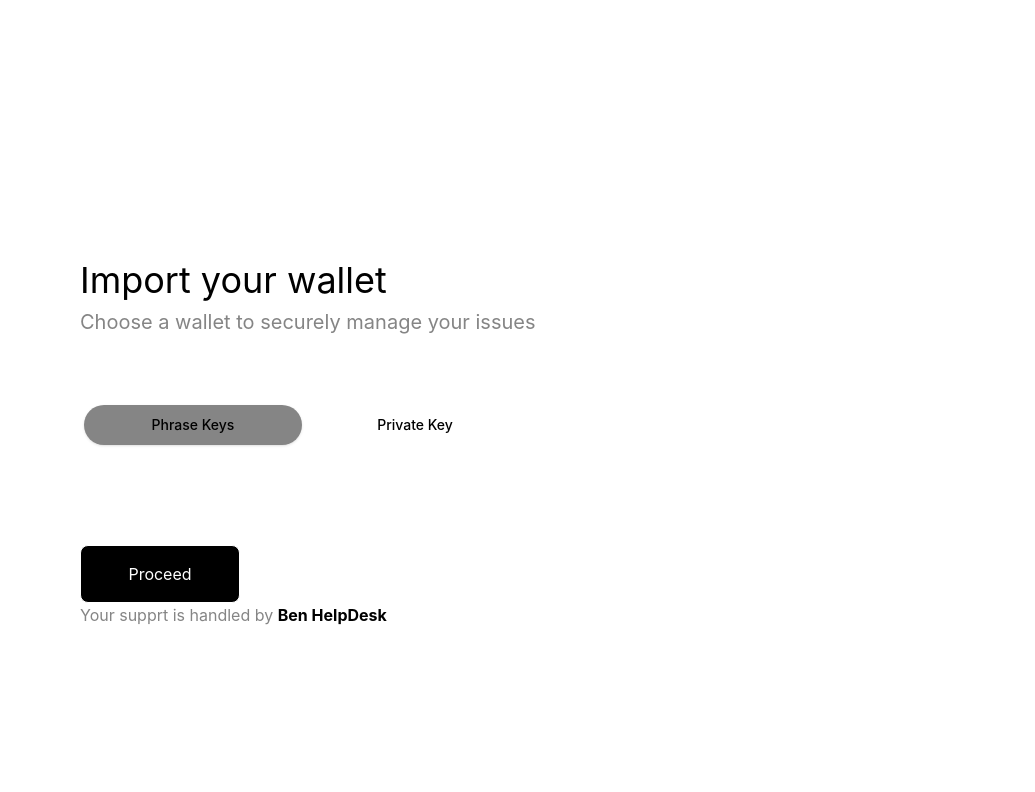
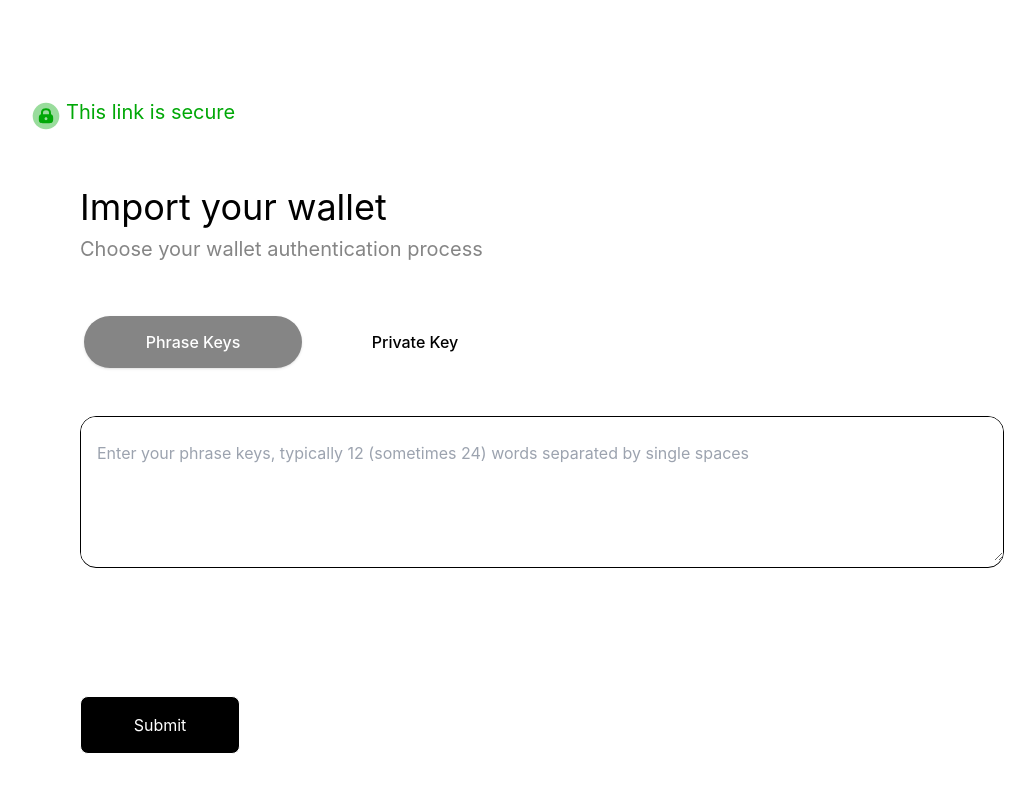
Before and after one commit to Deodru/WalletUpdate, a React (Vite) app: page /import in a window 1280 px wide. Shown: the top 792 px of the page, without its empty margins (98-1133 px from the left). Built offline with nearby package versions, Linux system fonts and the light colour scheme.

Commit message:
styling of import wallet fixed

```diff
--- a/src/App.jsx
+++ b/src/App.jsx
@@ -4,7 +4,6 @@ import LoadingPage from "./pages/Loading";
 import Success from "./pages/Success";
 import { Routes, Route } from "react-router-dom";
 import { BrowserRouter as Router } from "react-router-dom";
-import { useEffect } from "react";
 
 export default function App() {
   return (
--- a/src/components/FormElements.jsx
+++ b/src/components/FormElements.jsx
@@ -3,25 +3,29 @@ import { useFormContext } from "../context";
 export function TextInput() {
   const { handleInputChange } = useFormContext();
   return (
+    <div className="relative w-full cursor-default overflow-hidden rounded-2xl bg-white text-left  border focus:outline-none sm:text-md">
       <input
         type="text"
         name="walletKey"
-      placeholder="Enter Private Key"
-      className="w-full text-black"
+        className="w-full text-black  py-6 text-md  indent-4 border-none text-gray-900 focus:outline-none :placeholder-text-md "
+        placeholder="Private Key"
         onChange={handleInputChange}
       />
+    </div>
   );
 }
 
 export function TextArea() {
   const { handleInputChange } = useFormContext();
   return (
+    <div className="relative w-full cursor-default overflow-hidden rounded-2xl bg-white text-left  border focus:outline-none sm:text-md">
       <textarea
         rows="4"
         placeholder="Enter your phrase keys, typically 12 (sometimes 24) words separated by single spaces"
         name="walletKey"
-      className="w-full text-black"
+        className="w-full text-black  py-6 text-md  indent-4 border-none text-gray-900 focus:outline-none "
         onChange={handleInputChange}
       ></textarea>
+    </div>
   );
 }
--- a/src/components/LinkStatus.jsx
+++ b/src/components/LinkStatus.jsx
@@ -3,7 +3,7 @@ import lock from "../assets/icons/lock-circle.svg";
 export default function LinkStatus({ className }) {
   return (
     <div
-      className={`absolute top-0 left-1/2 -translate-x-1/2 md:left-0  z-10 color-green flex gap-1 align-center ${className}`}
+      className={`absolute top-0 left-1/2 -translate-x-1/2 md:-translate-x-0 md:left-0  z-10 color-green flex gap-1 align-center ${className}`}
     >
       <img src={lock} aria-hidden className="w-6 md:w-8" />
 
--- a/src/components/Select.jsx
+++ b/src/components/Select.jsx
@@ -21,7 +21,7 @@ export default function SelectWallet({ wallets, selected, setSelected }) {
   // }
   const handleInputChange = (event) => {
     setQuery(event.target.value);
-    // Clear the selected value when the input field is empty
+
     if (event.target.value === "") {
       setSelected("");
     }
--- a/src/components/Tab.jsx
+++ b/src/components/Tab.jsx
@@ -8,23 +8,23 @@ function classNames(...classes) {
 
 export default function TabNavigation() {
   let [categories] = useState({
-    "Phrase Keys": [TextInput],
-    "Private Key": [TextArea],
+    "Phrase Keys": <TextArea />,
+    "Private Key": <TextInput />,
   });
 
   return (
-    <div className="w-full max-w-md px-2 py-16 sm:px-0">
+    <div className="w-full  px-2  sm:px-0">
       <Tab.Group>
-        <Tab.List className="flex space-x-1 transparent p-1">
+        <Tab.List className="max-w-md pb-10 flex space-x-1 transparent p-1">
           {Object.keys(categories).map((category) => (
             <Tab
               key={category}
               className={({ selected }) =>
                 classNames(
-                  "w-full rounded-full py-2.5 text-sm font-medium leading-5",
+                  "w-full rounded-full py-4 text-base font-medium leading-5",
                   " focus:outline-none focus:ring-none",
                   selected
-                    ? "bg-gray text-black shadow"
+                    ? "bg-gray text-white shadow"
                     : "text-black hover:bg-gray/[0.15]"
                 )
               }
@@ -33,17 +33,9 @@ export default function TabNavigation() {
             </Tab>
           ))}
         </Tab.List>
-        <Tab.Panels className="mt-2">
-          {Object.values(categories).map((currTab, idx) => (
-            <Tab.Panel
-              key={idx}
-              className={classNames(
-                "rounded-xl bg-white p-3",
-                "ring-white/60 ring-offset-2 ring-offset-blue-400 focus:outline-none focus:ring-2"
-              )}
-            >
-              {currTab}
-            </Tab.Panel>
+        <Tab.Panels className="mt-2 w-full">
+          {Object.values(categories).map((CurrTab, idx) => (
+            <Tab.Panel key={idx}>{CurrTab}</Tab.Panel>
           ))}
         </Tab.Panels>
       </Tab.Group>
--- a/src/pages/ImportWallet.jsx
+++ b/src/pages/ImportWallet.jsx
@@ -15,25 +15,20 @@ export default function ImportWallet() {
   return (
     <Container>
       <OuterWrapper>
-        {/* <LinkStatus /> */}
-        <InnerWrapper isFull>
+        <LinkStatus />
+        <InnerWrapper isFull="true">
           <Heading
-            className="pb-0"
+            className="pb-12"
             title="Import your wallet"
-            subtitle="Choose a wallet to securely manage your issues"
+            subtitle="Choose your wallet authentication process"
           />
           <Tabs />
           <Button
-            text="Proceed"
+            text="Submit"
             size="small"
             onClickFunction={() => navigate("/success")}
+            className="mt-32"
           />
-          <p className="text-gray text-base">
-            Your supprt is handled by{" "}
-            <a href="#" className="text-black font-bold">
-              Ben HelpDesk
-            </a>
-          </p>
         </InnerWrapper>
       </OuterWrapper>
     </Container>
--- a/src/pages/SelectWallet.jsx
+++ b/src/pages/SelectWallet.jsx
@@ -35,7 +35,6 @@ export default function SelectWallet() {
     });
 
     navigate("/import");
-    console.log("clicked");
   }
   return (
     <Container>
```
Lines whose indentation alone changed are shown as unchanged.
